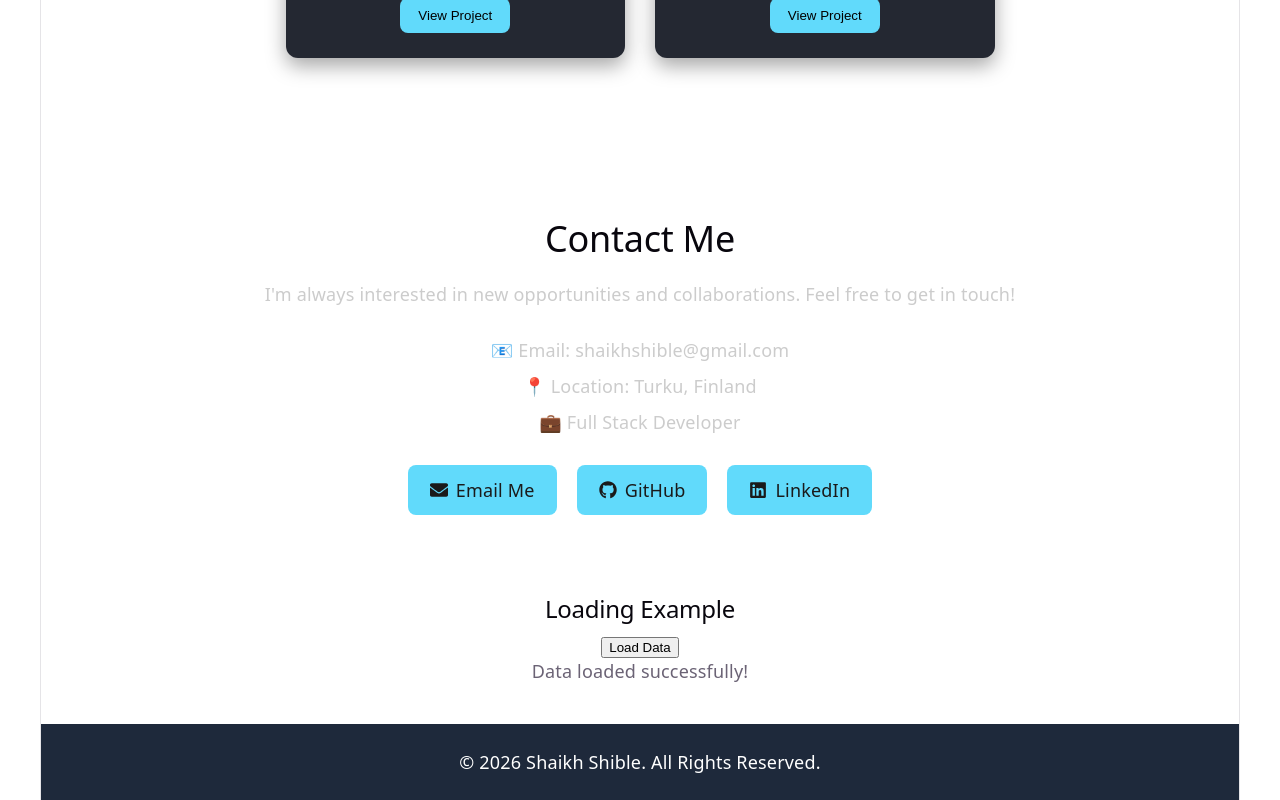
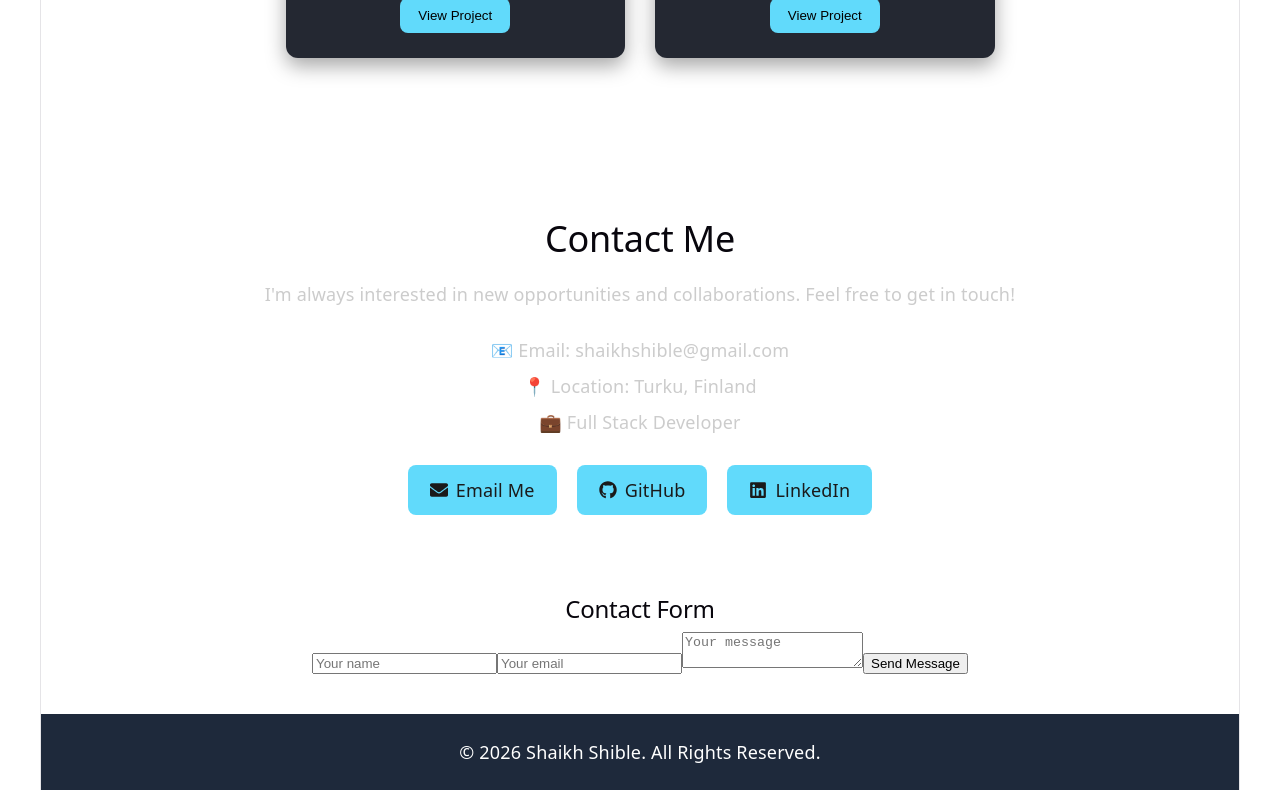
Before and after one commit to shaikhshible/fullstack-bootcamp, a React (Vite) app in the folder portfolio/: page / in a window 1280 px wide. Shown: the part 1766-2566 px from the top of the page. Built offline with nearby package versions, Linux system fonts and the light colour scheme.

Commit message:
Day 14: Add React form validation

```diff
--- a/portfolio/src/App.css
+++ b/portfolio/src/App.css
@@ -1,17 +1,5 @@
 html{
   scroll-behavior: smooth;
-}
-
-.dark {
-  background-color: #1a1a1a;
-  color: white;
-  min-height: 100vh;
-}
-
-.light {
-  background-color: white;
-  color: #1a1a1a;
-  min-height: 100vh;
 }
 
 .counter {
--- a/portfolio/src/App.jsx
+++ b/portfolio/src/App.jsx
@@ -6,7 +6,7 @@ import Skills from "./components/Skills";
 import Projects from "./components/Projects";
 import Contact from "./components/Contact";
 import Footer from "./components/Footer";
-import LoadingExample from "./components/LoadingExample";
+import FormValidation from "./components/FormValidation";
 
 function App() {
 
@@ -28,7 +28,7 @@ function App() {
         <Skills />
         <Projects />
         <Contact />
-        <LoadingExample />
+        <FormValidation />
       </main>
 
       <footer>
--- /dev/null
+++ b/portfolio/src/components/FormValidation.jsx
@@ -0,0 +1,68 @@
+import { useState } from "react";
+
+function FormValidation(){
+  const[name, setName] = useState("");
+  const[email, setEmail] = useState("");
+  const[message, setMessage] = useState("");
+  const[error, setError] = useState("");
+
+  const handleSubmit = (e) => {
+    e.preventDefault();
+
+    if (name === "") {
+      setError("Please enter your name.");
+      return;
+    }
+
+    if (email === "") {
+      setError("Please enter your email.");
+      return;
+    }
+
+    if (message === "") {
+      setError("Please enter your message.");
+      return;
+    }
+
+    setError("");
+
+    console.log("Form submitted");
+  };
+
+  return(
+    <form onSubmit={handleSubmit}>
+      <h2>Contact Form</h2>
+
+      {error && <p>{error}</p>}
+
+      <input
+      type="text"
+      placeholder="Your name"
+      value={name}
+      onChange={(e) => setName(e.target.value)}
+      required
+      />
+
+      <input
+      type="email"
+      placeholder="Your email"
+      value={email}
+      onChange={(e) => setEmail(e.target.value)}
+      required
+      />
+
+      <textarea
+      placeholder="Your message"
+      value={message}
+      onChange={(e) => setMessage(e.target.value)}
+      required
+      />
+
+      <button type="submit">
+        Send Message
+      </button>
+    </form>
+  );
+}
+
+export default FormValidation;
```
Also changed, not shown: portfolio/src/components/LoadingExample.jsx (line endings or trailing spaces).
